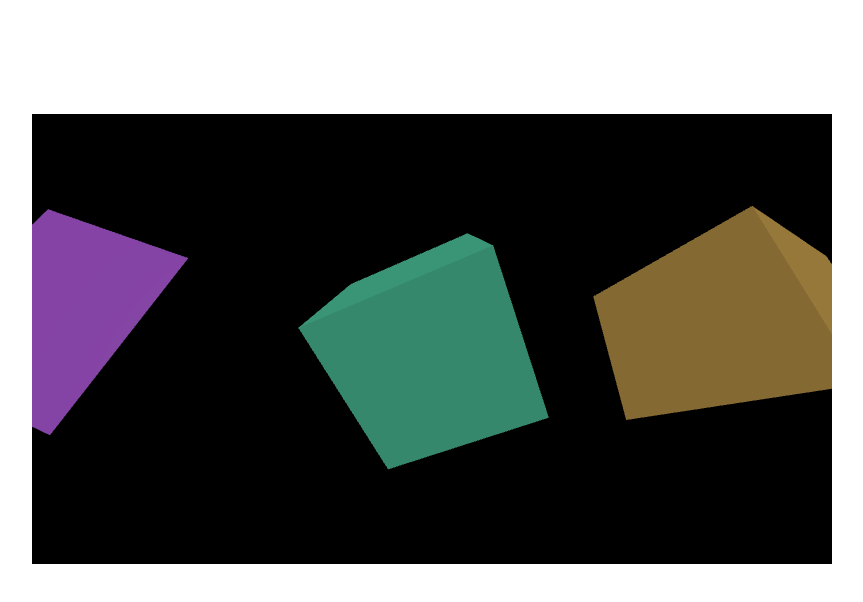
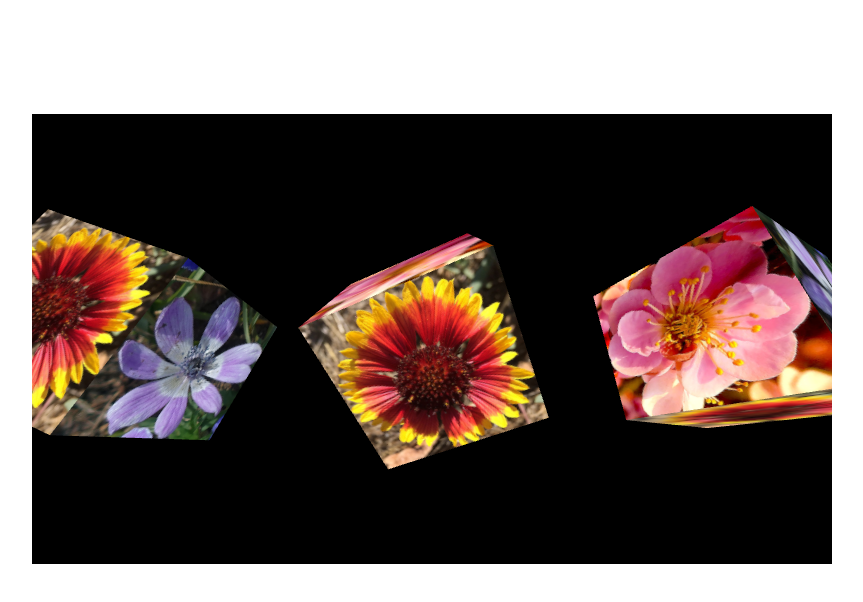
Before and after one commit to gold-mari/160-Asgn-5C, a website built with Vite: page index.html in a window 1280 px wide. Shown: the whole page, without its empty margins (208-1071 px from the left). Built offline with nearby package versions, Linux system fonts and the light colour scheme; animation ran at ten frames a second.

Commit message:
Implemented textures

```diff
--- a/index.html
+++ b/index.html
@@ -8,6 +8,11 @@
     <div id="canvas-container">
         <canvas id="c">Please use the browser supporting "canvas".</canvas>
     </div>
+
+    <div id="loading">
+        <div class="progress"><div class="progressbar"></div></div>
+    </div>
+
     <script type="module" src="./main.js"></script>
 </body>
 </html>
@@ -20,6 +25,31 @@
 
     canvas {
         width: 800px;
-        height: 450px
+        height: 450px;
+    }
+
+    #loading {
+        position: fixed;
+        top: 0;
+        left: 0;
+        width: 100%;
+        height: 100%;
+        display: flex;
+        justify-content: center;
+        align-items: center;
+    }
+
+    #loading .progress {
+        margin: 1.5em;
+        border: 1px solid white;
+        width: 50vw;
+    }
+
+    #loading .progressbar {
+        margin: 2px;
+        background: white;
+        height: 1em;
+        transform-origin: top left;
+        transform: scaleX(0);
     }
 </style>
--- a/main.js
+++ b/main.js
@@ -2,9 +2,13 @@ import * as THREE from 'three';
 
 function main() {
 
+    // Set up the canvas and renderer
+    // ================================
     const canvas = document.querySelector('#c');
     const renderer = new THREE.WebGLRenderer({ antialias: true, canvas });
 
+    // Set up the camera
+    // ================================
     const fov = 75;
     const aspect = 2; // the canvas default
     const near = 0.1;
@@ -12,6 +16,8 @@ function main() {
     const camera = new THREE.PerspectiveCamera(fov, aspect, near, far);
     camera.position.z = 2;
 
+    // Set up the scene and lights
+    // ================================
     const scene = new THREE.Scene();
 
     {
@@ -22,17 +28,42 @@ function main() {
         scene.add(light);
     }
 
+    // Set up the box prefab
+    // ================================
+    const cubes = [];
     const boxWidth = 1;
     const boxHeight = 1;
     const boxDepth = 1;
     const geometry = new THREE.BoxGeometry(boxWidth, boxHeight, boxDepth);
 
-    const material = new THREE.MeshPhongMaterial({ color: 0x44aa88 }); // greenish blue
+    // Set up asset loading
+    // ================================
+    const loadManager = new THREE.LoadingManager();
+    const loader = new THREE.TextureLoader(loadManager);
 
-    const cubes = [
-        makeInstance(geometry, 0x8844aa, -2),
-        makeInstance(geometry, 0x44aa88, 0),
-        makeInstance(geometry, 0xaa8844, 2),
+    const loadingElem = document.querySelector('#loading');
+    const progressBarElem = loadingElem.querySelector('.progressbar');
+
+    loadManager.onLoad = () => {
+        loadingElem.style.display = 'none';
+
+        makeInstance(geometry, -2);
+        makeInstance(geometry, 0);
+        makeInstance(geometry, 2);
+    }
+
+    loadManager.onProgress = (urlOfLastItemLoaded, itemsLoaded, itemsTotal) => {
+        const progress = itemsLoaded / itemsTotal;
+        progressBarElem.style.transform = `scaleX(${progress})`;
+    };
+
+    const materials = [
+        new THREE.MeshBasicMaterial({map: loadColorTexture('resources/images/flower-1.jpg')}),
+        new THREE.MeshBasicMaterial({map: loadColorTexture('resources/images/flower-2.jpg')}),
+        new THREE.MeshBasicMaterial({map: loadColorTexture('resources/images/flower-3.jpg')}),
+        new THREE.MeshBasicMaterial({map: loadColorTexture('resources/images/flower-4.jpg')}),
+        new THREE.MeshBasicMaterial({map: loadColorTexture('resources/images/flower-5.jpg')}),
+        new THREE.MeshBasicMaterial({map: loadColorTexture('resources/images/flower-6.jpg')}),
     ];
 
     function render(time) {
@@ -59,12 +90,11 @@ function main() {
 
     }
 
-    function makeInstance(geometry, color, x) {
+    function makeInstance(geometry, x) {
 
-        const material = new THREE.MeshPhongMaterial({color});
-
-        const cube = new THREE.Mesh(geometry, material);
+        const cube = new THREE.Mesh(geometry, materials);
         scene.add(cube);
+        cubes.push(cube);
 
         cube.position.x = x;
 
@@ -74,9 +104,23 @@ function main() {
 
     requestAnimationFrame(render);
 
+    // ================
+    // Helper functions
+    // ================
+
+    function loadColorTexture(path) {
+        const texture = loader.load(path);
+        texture.colorSpace = THREE.SRGBColorSpace;
+        return texture;
+    }
+
 }
 
 main();
+
+// ================
+// Misc
+// ================
 
 function resizeRendererToDisplaySize(renderer) {
     const canvas = renderer.domElement;
```
Also changed, not shown: resources/images/flower-1.jpg (added), resources/images/flower-2.jpg (added), resources/images/flower-3.jpg (added), resources/images/flower-4.jpg (added), resources/images/flower-5.jpg (added), resources/images/flower-6.jpg (added), resources/images/wall.jpg (added).
